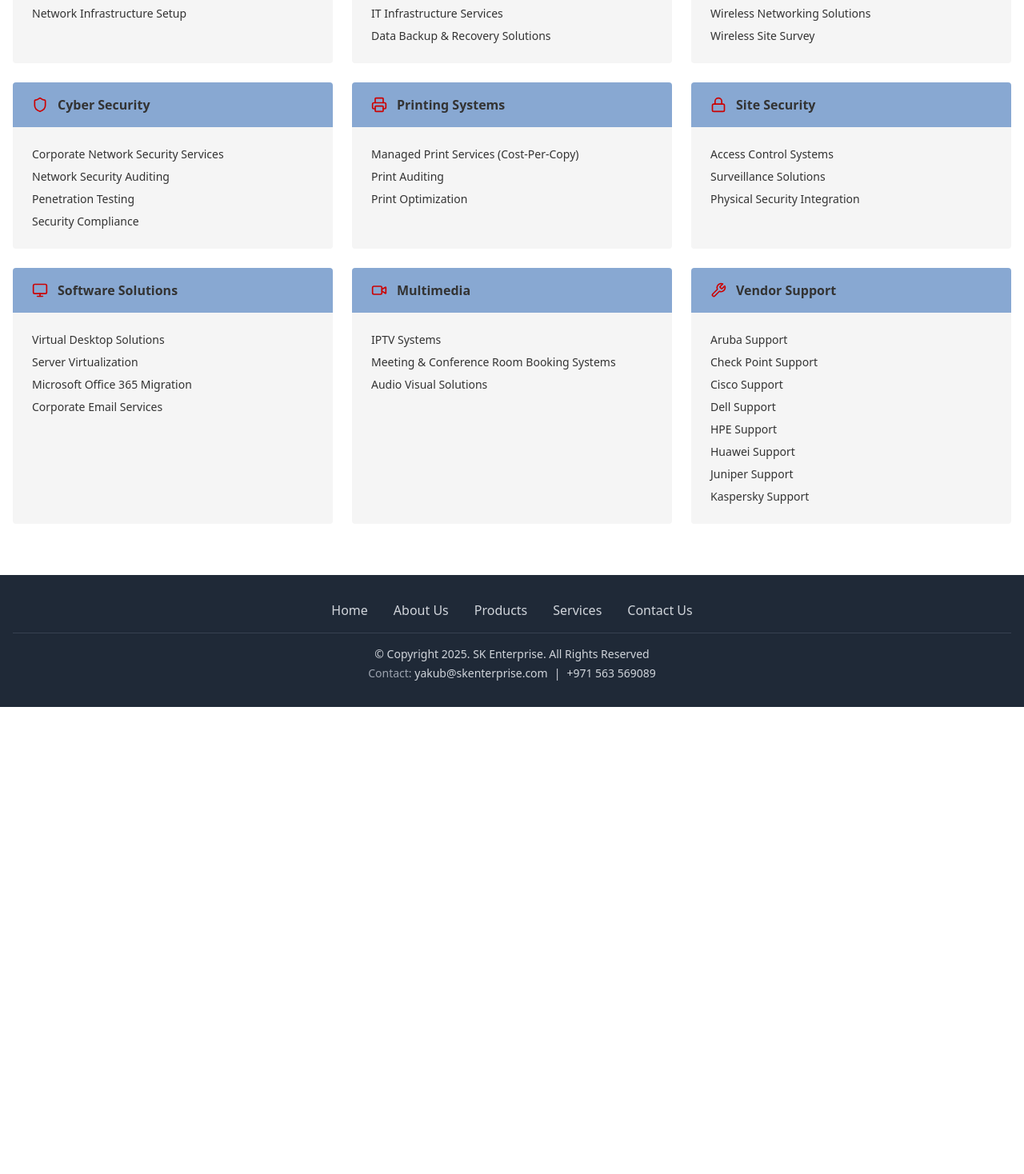
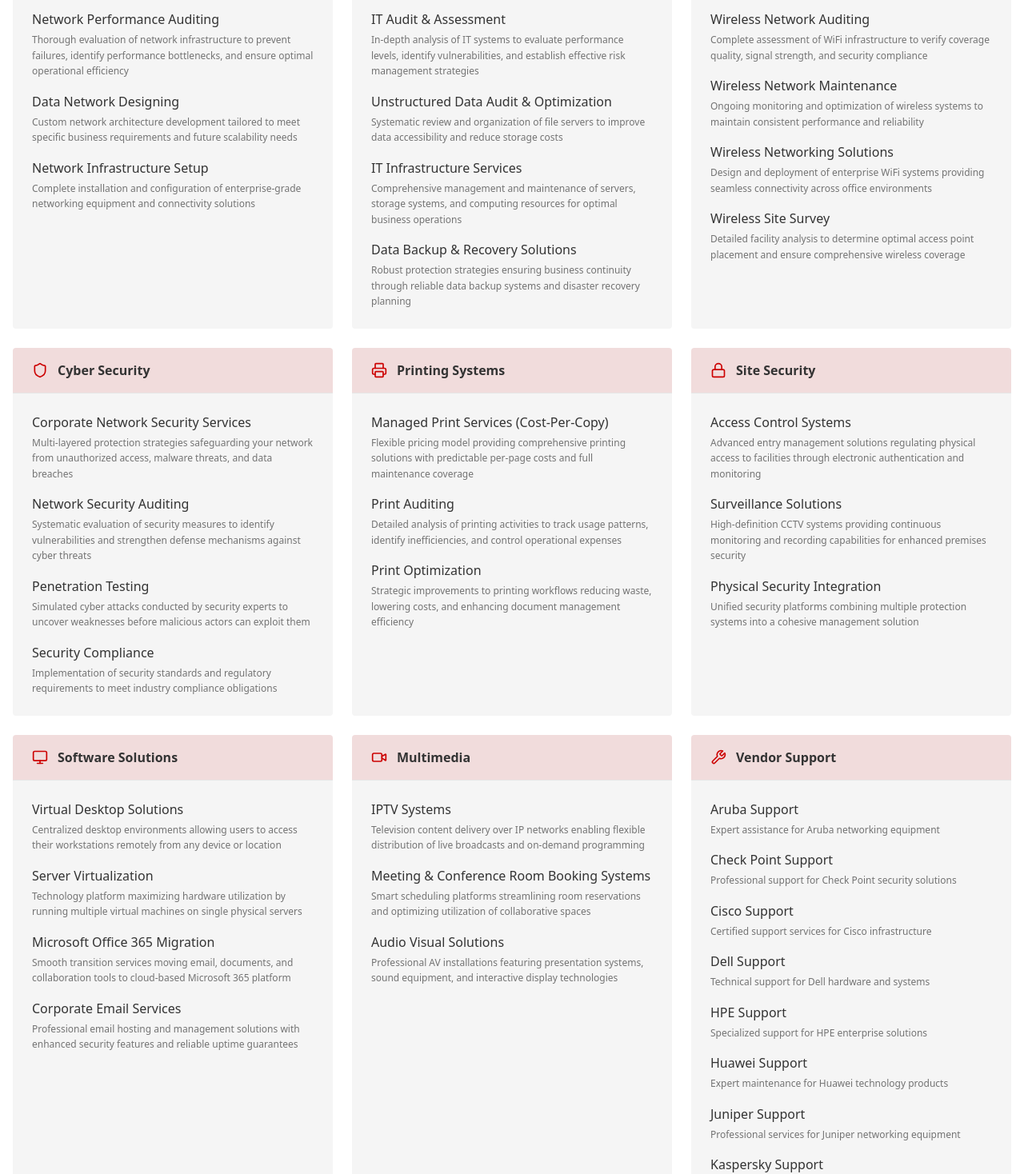
Before and after one commit to atulpawar07/hp-swift-shop, a React (Vite) app: page /services in a window 1280 px wide. Shown: the part 842-2310 px from the top of the page at 80% size. Before the commit the page ends 1726 px from the top, so only its background shows below. Built offline with nearby package versions, Linux system fonts and the light colour scheme; the HTML template or start-up script is replaced by a standard one.

Commit message:
Refactor Services Page Content

```diff
--- a/src/pages/Services.tsx
+++ b/src/pages/Services.tsx
@@ -7,22 +7,22 @@ const Services = () => {
     {
       icon: Search,
       title: "IT Consulting",
-      description: "Expert guidance for your IT infrastructure"
+      description: "Professional evaluation of your technology infrastructure to identify optimization opportunities and create strategic IT roadmaps aligned with business objectives"
     },
     {
       icon: Package,
       title: "IT Equipment Supply",
-      description: "Wide range of IT products and solutions"
+      description: "Comprehensive procurement solutions offering a vast selection of hardware and technology products from leading global manufacturers"
     },
     {
       icon: Headphones,
       title: "IT Support",
-      description: "24/7 technical support services"
+      description: "Round-the-clock technical assistance ensuring continuous availability and peak performance of your IT systems and infrastructure"
     },
     {
       icon: TestTube,
       title: "Free Trial Hardware",
-      description: "Try before you buy options"
+      description: "Experience cutting-edge technology firsthand with our complimentary equipment testing program before making purchase decisions"
     }
   ];
 
@@ -31,90 +31,198 @@ const Services = () => {
       icon: Network,
       title: "Data Communication Networks",
       services: [
-        "Network Performance Auditing",
-        "Data Network Designing",
-        "Network Infrastructure Setup"
+        {
+          name: "Network Performance Auditing",
+          description: "Thorough evaluation of network infrastructure to prevent failures, identify performance bottlenecks, and ensure optimal operational efficiency"
+        },
+        {
+          name: "Data Network Designing",
+          description: "Custom network architecture development tailored to meet specific business requirements and future scalability needs"
+        },
+        {
+          name: "Network Infrastructure Setup",
+          description: "Complete installation and configuration of enterprise-grade networking equipment and connectivity solutions"
+        }
       ]
     },
     {
       icon: Database,
       title: "Data Storage and Processing",
       services: [
-        "IT Audit & Assessment",
-        "Unstructured Data Audit & Optimization",
-        "IT Infrastructure Services",
-        "Data Backup & Recovery Solutions"
+        {
+          name: "IT Audit & Assessment",
+          description: "In-depth analysis of IT systems to evaluate performance levels, identify vulnerabilities, and establish effective risk management strategies"
+        },
+        {
+          name: "Unstructured Data Audit & Optimization",
+          description: "Systematic review and organization of file servers to improve data accessibility and reduce storage costs"
+        },
+        {
+          name: "IT Infrastructure Services",
+          description: "Comprehensive management and maintenance of servers, storage systems, and computing resources for optimal business operations"
+        },
+        {
+          name: "Data Backup & Recovery Solutions",
+          description: "Robust protection strategies ensuring business continuity through reliable data backup systems and disaster recovery planning"
+        }
       ]
     },
     {
       icon: Wifi,
       title: "Wireless Networks",
       services: [
-        "Wireless Network Auditing",
-        "Wireless Network Maintenance",
-        "Wireless Networking Solutions",
-        "Wireless Site Survey"
+        {
+          name: "Wireless Network Auditing",
+          description: "Complete assessment of WiFi infrastructure to verify coverage quality, signal strength, and security compliance"
+        },
+        {
+          name: "Wireless Network Maintenance",
+          description: "Ongoing monitoring and optimization of wireless systems to maintain consistent performance and reliability"
+        },
+        {
+          name: "Wireless Networking Solutions",
+          description: "Design and deployment of enterprise WiFi systems providing seamless connectivity across office environments"
+        },
+        {
+          name: "Wireless Site Survey",
+          description: "Detailed facility analysis to determine optimal access point placement and ensure comprehensive wireless coverage"
+        }
       ]
     },
     {
       icon: Shield,
       title: "Cyber Security",
       services: [
-        "Corporate Network Security Services",
-        "Network Security Auditing",
-        "Penetration Testing",
-        "Security Compliance"
+        {
+          name: "Corporate Network Security Services",
+          description: "Multi-layered protection strategies safeguarding your network from unauthorized access, malware threats, and data breaches"
+        },
+        {
+          name: "Network Security Auditing",
+          description: "Systematic evaluation of security measures to identify vulnerabilities and strengthen defense mechanisms against cyber threats"
+        },
+        {
+          name: "Penetration Testing",
+          description: "Simulated cyber attacks conducted by security experts to uncover weaknesses before malicious actors can exploit them"
+        },
+        {
+          name: "Security Compliance",
+          description: "Implementation of security standards and regulatory requirements to meet industry compliance obligations"
+        }
       ]
     },
     {
       icon: Printer,
       title: "Printing Systems",
       services: [
-        "Managed Print Services (Cost-Per-Copy)",
-        "Print Auditing",
-        "Print Optimization"
+        {
+          name: "Managed Print Services (Cost-Per-Copy)",
+          description: "Flexible pricing model providing comprehensive printing solutions with predictable per-page costs and full maintenance coverage"
+        },
+        {
+          name: "Print Auditing",
+          description: "Detailed analysis of printing activities to track usage patterns, identify inefficiencies, and control operational expenses"
+        },
+        {
+          name: "Print Optimization",
+          description: "Strategic improvements to printing workflows reducing waste, lowering costs, and enhancing document management efficiency"
+        }
       ]
     },
     {
       icon: Lock,
       title: "Site Security",
       services: [
-        "Access Control Systems",
-        "Surveillance Solutions",
-        "Physical Security Integration"
+        {
+          name: "Access Control Systems",
+          description: "Advanced entry management solutions regulating physical access to facilities through electronic authentication and monitoring"
+        },
+        {
+          name: "Surveillance Solutions",
+          description: "High-definition CCTV systems providing continuous monitoring and recording capabilities for enhanced premises security"
+        },
+        {
+          name: "Physical Security Integration",
+          description: "Unified security platforms combining multiple protection systems into a cohesive management solution"
+        }
       ]
     },
     {
       icon: Monitor,
       title: "Software Solutions",
       services: [
-        "Virtual Desktop Solutions",
-        "Server Virtualization",
-        "Microsoft Office 365 Migration",
-        "Corporate Email Services"
+        {
+          name: "Virtual Desktop Solutions",
+          description: "Centralized desktop environments allowing users to access their workstations remotely from any device or location"
+        },
+        {
+          name: "Server Virtualization",
+          description: "Technology platform maximizing hardware utilization by running multiple virtual machines on single physical servers"
+        },
+        {
+          name: "Microsoft Office 365 Migration",
+          description: "Smooth transition services moving email, documents, and collaboration tools to cloud-based Microsoft 365 platform"
+        },
+        {
+          name: "Corporate Email Services",
+          description: "Professional email hosting and management solutions with enhanced security features and reliable uptime guarantees"
+        }
       ]
     },
     {
       icon: Video,
       title: "Multimedia",
       services: [
-        "IPTV Systems",
-        "Meeting & Conference Room Booking Systems",
-        "Audio Visual Solutions"
+        {
+          name: "IPTV Systems",
+          description: "Television content delivery over IP networks enabling flexible distribution of live broadcasts and on-demand programming"
+        },
+        {
+          name: "Meeting & Conference Room Booking Systems",
+          description: "Smart scheduling platforms streamlining room reservations and optimizing utilization of collaborative spaces"
+        },
+        {
+          name: "Audio Visual Solutions",
+          description: "Professional AV installations featuring presentation systems, sound equipment, and interactive display technologies"
+        }
       ]
     },
     {
       icon: Wrench,
       title: "Vendor Support",
       services: [
-        "Aruba Support",
-        "Check Point Support",
-        "Cisco Support",
-        "Dell Support",
-        "HPE Support",
-        "Huawei Support",
-        "Juniper Support",
-        "Kaspersky Support"
+        {
+          name: "Aruba Support",
+          description: "Expert assistance for Aruba networking equipment"
+        },
+        {
+          name: "Check Point Support",
+          description: "Professional support for Check Point security solutions"
+        },
+        {
+          name: "Cisco Support",
+          description: "Certified support services for Cisco infrastructure"
+        },
+        {
+          name: "Dell Support",
+          description: "Technical support for Dell hardware and systems"
+        },
+        {
+          name: "HPE Support",
+          description: "Specialized support for HPE enterprise solutions"
+        },
+        {
+          name: "Huawei Support",
+          description: "Expert maintenance for Huawei technology products"
+        },
+        {
+          name: "Juniper Support",
+          description: "Professional services for Juniper networking equipment"
+        },
+        {
+          name: "Kaspersky Support",
+          description: "Comprehensive support for Kaspersky security software"
+        }
       ]
     }
   ];
@@ -157,18 +265,23 @@ const Services = () => {
               {serviceCategories.map((category, index) => {
                 const Icon = category.icon;
                 return (
-                  <div key={index} className="bg-secondary rounded-lg overflow-hidden">
-                    <div className="bg-accent/50 px-6 py-4">
+                  <div key={index} className="bg-secondary rounded-lg overflow-hidden hover:shadow-lg transition-shadow">
+                    <div className="bg-primary/10 px-6 py-4 border-b border-border">
                       <div className="flex items-center gap-3">
                         <Icon className="h-5 w-5 text-primary" />
                         <h3 className="font-semibold text-foreground">{category.title}</h3>
                       </div>
                     </div>
                     <div className="p-6">
-                      <ul className="space-y-2">
+                      <ul className="space-y-4">
                         {category.services.map((service, serviceIndex) => (
-                          <li key={serviceIndex} className="text-sm text-foreground hover:text-primary transition-colors cursor-pointer">
-                            {service}
+                          <li key={serviceIndex} className="group">
+                            <div className="font-medium text-foreground group-hover:text-primary transition-colors cursor-pointer mb-1">
+                              {service.name}
+                            </div>
+                            <p className="text-xs text-muted-foreground leading-relaxed">
+                              {service.description}
+                            </p>
                           </li>
                         ))}
                       </ul>
```
